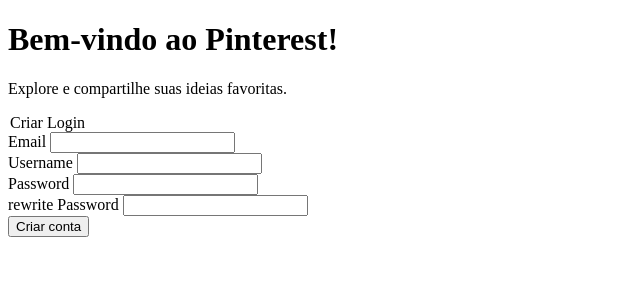
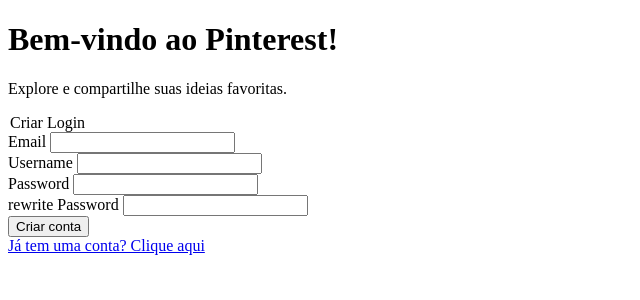
Before and after one commit to gilbertodfl/python-flask-pinterest, a Flask app: page /criarconta in a window 1280 px wide. Shown: the top 300 px of the page, without its empty margins (0-640 px from the left). Run offline with Flask 3, Linux system fonts and the light colour scheme.

Commit message:
Navegação Criar conta e login

```diff
--- a/pinterest/templates/criarconta.html
+++ b/pinterest/templates/criarconta.html
@@ -22,4 +22,5 @@
 
         {{ form.botao_confirmacao() }}
     </form>
+    <a href="{{ url_for('homepage') }}">Já tem uma conta? Clique aqui</a>
 {% endblock %}
--- a/pinterest/templates/homepage.html
+++ b/pinterest/templates/homepage.html
@@ -32,6 +32,7 @@
             {{ form.password.label }} {{ form.password() }}<br>
             {{ form.botao_confirmacao() }}
         </form>
+        <a href="{{ url_for('criarconta') }}">Criar conta</a>
     {% endblock %}
 </body>
 </html>
```
